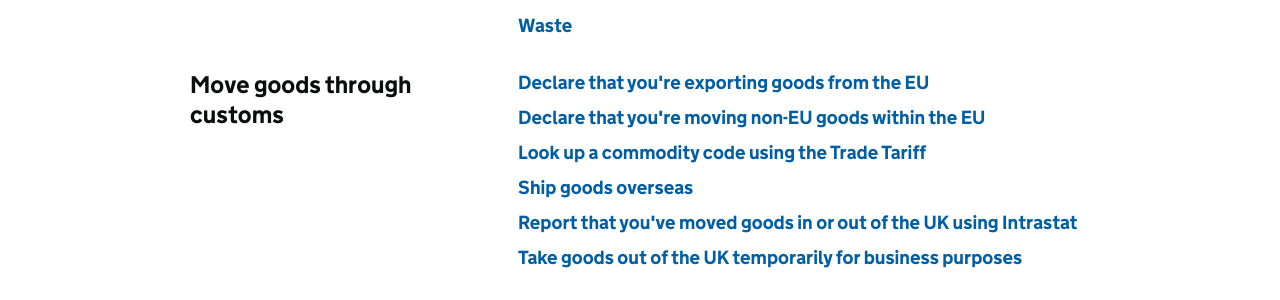
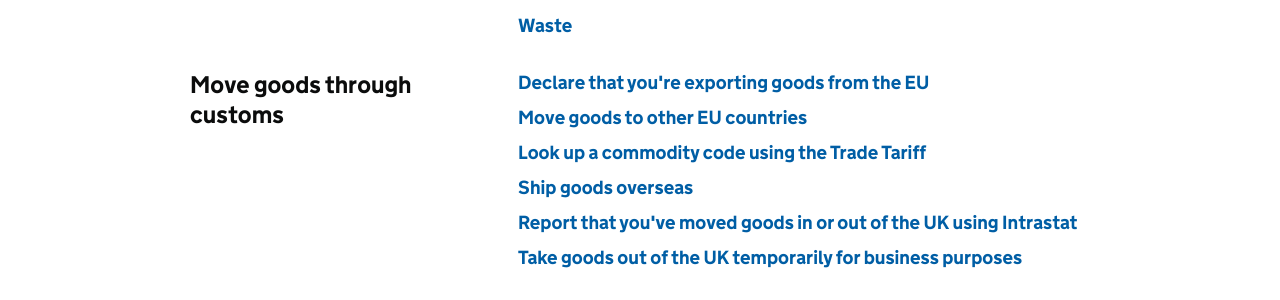
Before and after one commit to alphagov/govuk-import-export-prototype, a Jekyll site: the page built from topic/business-and-self-employed/exporting-and-doing-business-abroad.html, in a window 1280 px wide. Shown: the part 987-1287 px from the top of the page. Built offline with Jekyll 4.4.1, drawn with Linux system fonts in a browser that asks for light colours.

Commit message:
Update exporting-and-doing-business-abroad.html

```diff
--- a/topic/business-and-self-employed/exporting-and-doing-business-abroad.html
+++ b/topic/business-and-self-employed/exporting-and-doing-business-abroad.html
@@ -56,8 +56,8 @@ index_lists:
    links:
      - name: Declare that you're exporting goods from the EU
        url: '/guide/declare-exporting-goods-from-eu/overview.html'
-     - name: Declare that you're moving non-EU goods within the EU
-       url: '/guide/declare-moving-non-eu-goods-within-EU/overview.html'
+     - name: Move goods to other EU countries
+       url: '/guide/move-goods-eu/when-to-make-declaration.html'
      - name: Look up a commodity code using the Trade Tariff
        url: '/start/look-up-commodity-code-trade-tariff.html'
      - name: Ship goods overseas
```
